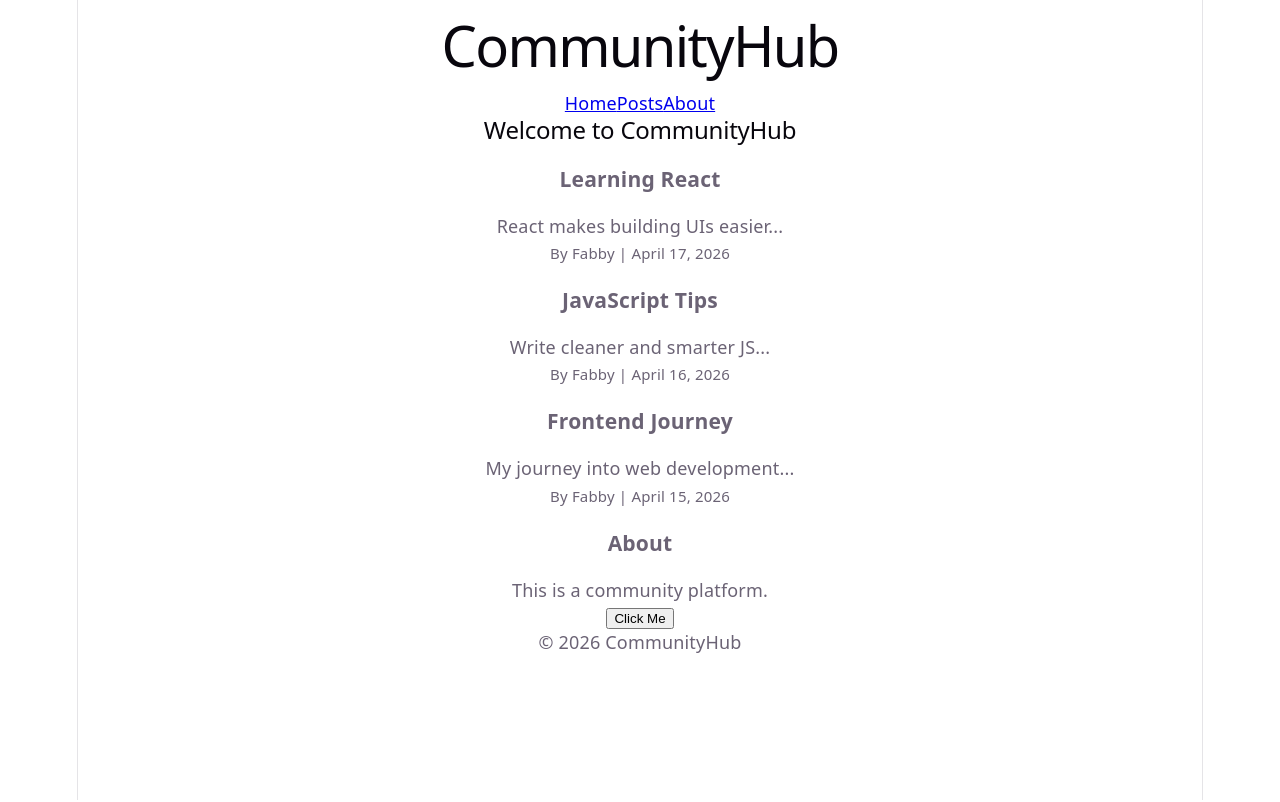
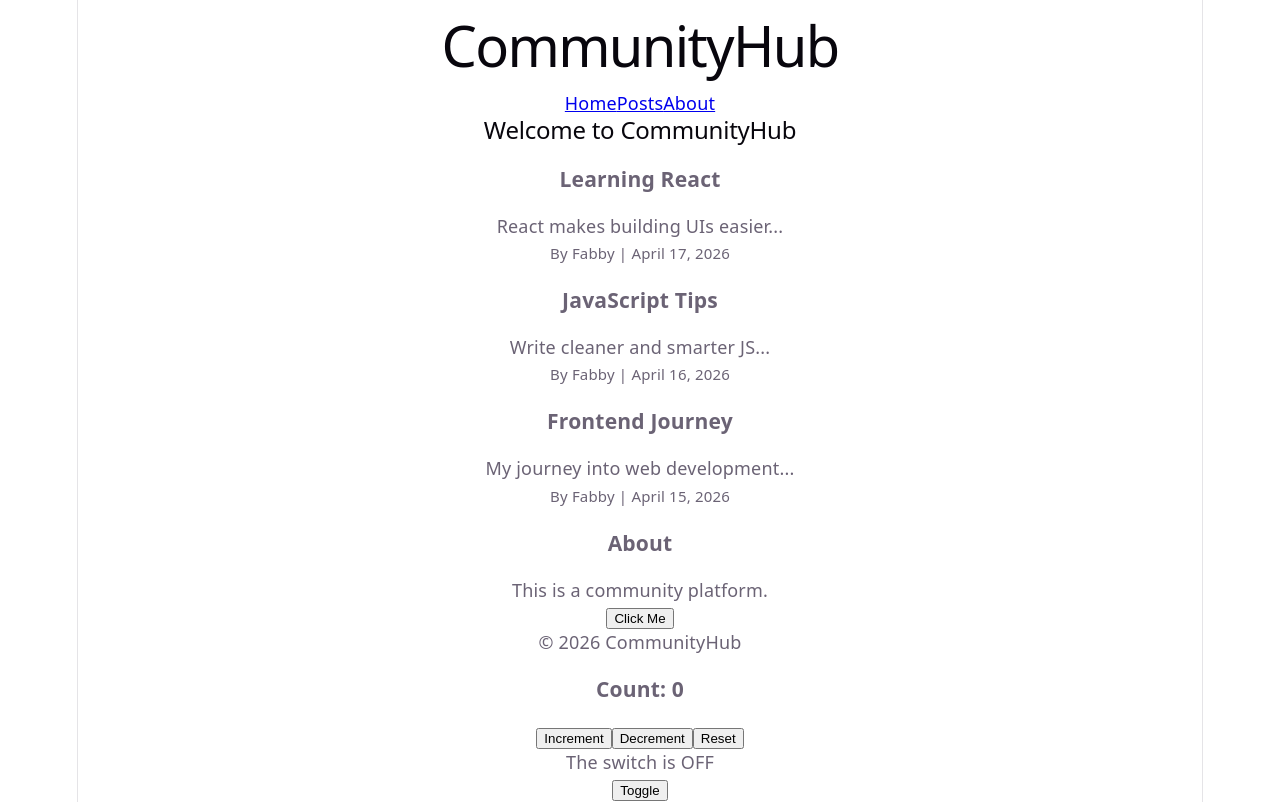
Before and after one commit to fabby442/iyf-s10-week-08-fabby442, a React (Vite) app in the folder iyf-s10-week-08-fabby442/: page / in a window 1280 px wide. Built offline with nearby package versions, Linux system fonts and the light colour scheme.

Commit message:
Task 16.1: Added useState with Counter and Toggle

```diff
--- a/iyf-s10-week-08-fabby442/src/App.jsx
+++ b/iyf-s10-week-08-fabby442/src/App.jsx
@@ -3,6 +3,8 @@ import Footer from "./components/Footer";
 import PostCard from "./components/PostCard";
 import Sidebar from "./components/Sidebar";
 import Button from "./components/Button";
+import Counter from "./components/Counter";
+import Toggle from "./components/Toggle";
 
 function App() {
   const posts = [
@@ -51,6 +53,8 @@ function App() {
       </main>
 
       <Footer />
+      <Counter />
+      <Toggle />
     </div>
   );
 }
--- /dev/null
+++ b/iyf-s10-week-08-fabby442/src/components/Counter.jsx
@@ -0,0 +1,25 @@
+import { useState } from "react";
+
+function Counter() {
+  const [count, setCount] = useState(0);
+
+  return (
+    <div>
+      <h3>Count: {count}</h3>
+
+      <button onClick={() => setCount(count + 1)}>
+        Increment
+      </button>
+
+      <button onClick={() => setCount(count - 1)}>
+        Decrement
+      </button>
+
+      <button onClick={() => setCount(0)}>
+        Reset
+      </button>
+    </div>
+  );
+}
+
+export default Counter;
--- /dev/null
+++ b/iyf-s10-week-08-fabby442/src/components/Toggle.jsx
@@ -0,0 +1,17 @@
+import { useState } from "react";
+
+function Toggle() {
+  const [isOn, setIsOn] = useState(false);
+
+  return (
+    <div>
+      <p>The switch is {isOn ? "ON" : "OFF"}</p>
+
+      <button onClick={() => setIsOn(!isOn)}>
+        Toggle
+      </button>
+    </div>
+  );
+}
+
+export default Toggle;
```
